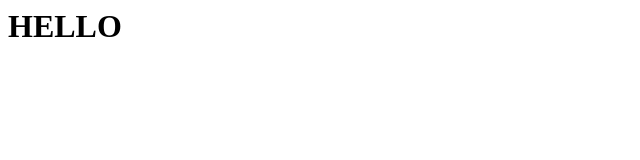
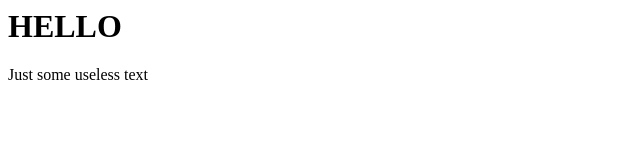
Before and after one commit to neo-kubuntu/neo-kubuntu.github.io, a plain HTML site: page index.html in a window 1280 px wide. Shown: the whole page, without its empty margins (0-640 px from the left). Drawn offline with Linux system fonts and the light colour scheme.

Commit message:
paragraph

```diff
--- a/index.html
+++ b/index.html
@@ -1 +1,2 @@
 <h1> HELLO </h2>
+<p> Just some useless text </p>
```
